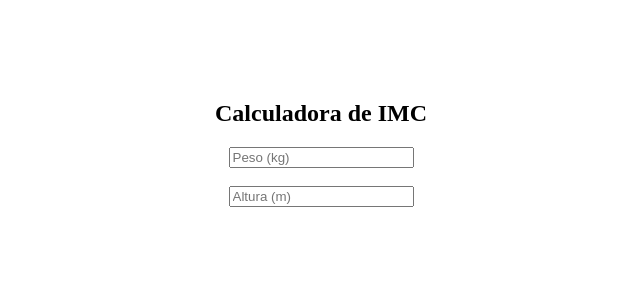
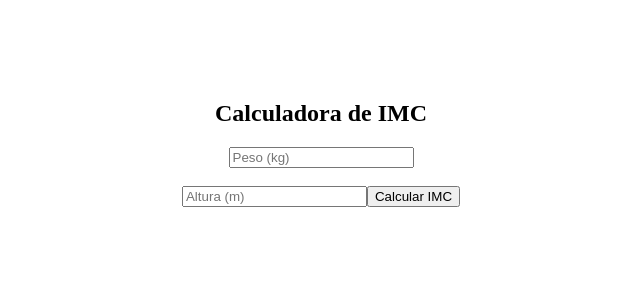
Before and after one commit to LucasRuarte05x/TrabajoPracticoN3--Prog3, a React (Vite) app in the folder ejercicio6/: page / in a window 1280 px wide. Shown: the top 300 px of the page, without its empty margins (319-959 px from the left). Built offline with nearby package versions, Linux system fonts and the light colour scheme.

Commit message:
Agregue boton Calcular IMC y mostrar resultado con color

```diff
--- a/ejercicio6/src/App.jsx
+++ b/ejercicio6/src/App.jsx
@@ -56,8 +56,17 @@ function App() {
         onChange={(e) => setAltura(e.target.value)}
       />
 
+      <button onClick={calcularIMC}>Calcular IMC</button>
+      <br /><br />
+
+      {imc && (
+        <div style={{ color: color, fontWeight: 'bold' }}>
+          Tu IMC es {imc} - {mensaje}
         </div>
       )}
+    </div>
+  );
+}
 
 
 export default App;
```
